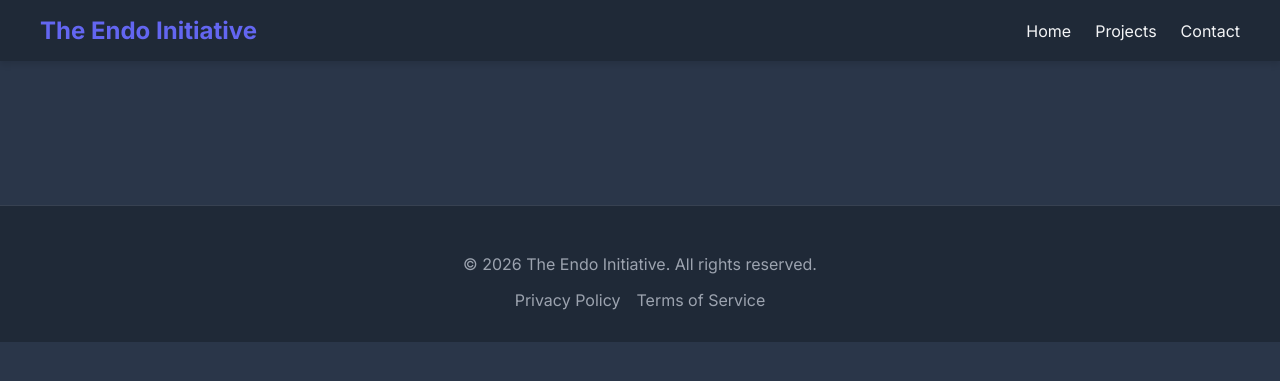
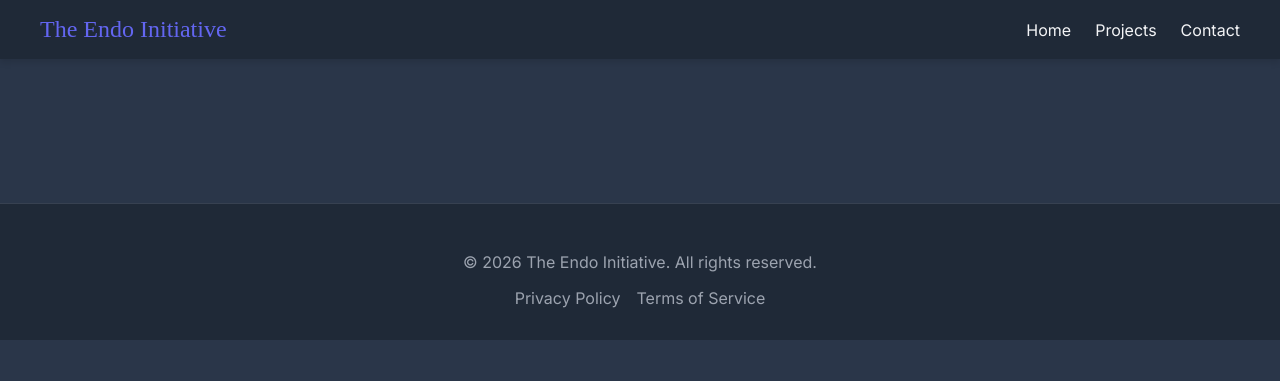
Before and after one commit to Endo-Kazuki/EndoInitiative, a Jekyll site: the page built from index.html, in a window 1280 px wide. Shown: the top 381 px of the page. Built offline with Jekyll 4.4.1, drawn with Linux system fonts in a browser that asks for light colours.

Commit message:
Update style.css

```diff
--- a/assets/css/style.css
+++ b/assets/css/style.css
@@ -87,11 +87,13 @@
 }
 
 .site-title {
-    font-size: 1.5rem; /* Tailwind text-2xl */
-    font-weight: bold;
-    color: #6366f1; /* Tailwind indigo-400 */
+    font-family: 'Aladin', cursive;
+    font-size: 1.5rem;
+    font-weight: 400; /* Aladin only has one weight */
+    color: #6366f1;
     text-decoration: none;
 }
+
 
 .nav-links {
     display: none; /* hidden on small screens */
```
